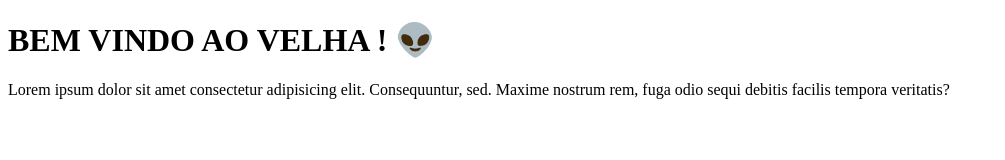
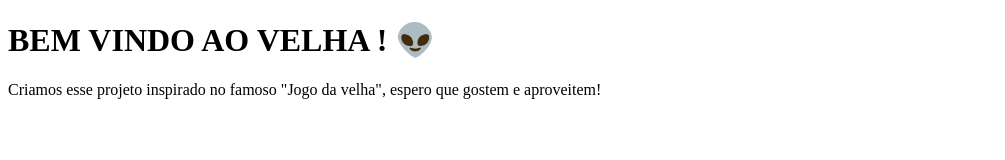
Before and after one commit to Pedrolopesh/velha-game, a plain HTML site: page index.html in a window 1280 px wide. Shown: the whole page, without its empty margins (0-1005 px from the left). Drawn offline with Linux system fonts and the light colour scheme.

Commit message:
Adicionado linha receptiva

```diff
--- a/index.html
+++ b/index.html
@@ -10,7 +10,7 @@
 
     <div>
         <h1>BEM VINDO AO VELHA ! &#x1F47D</h1>
-        <p> Lorem ipsum dolor sit amet consectetur adipisicing elit. Consequuntur, sed. Maxime nostrum rem, fuga odio sequi debitis facilis tempora veritatis? </p>
+        <p>Criamos esse projeto inspirado no famoso "Jogo da velha", espero que gostem e aproveitem!</p>
     </div>
 
 </body>
```
